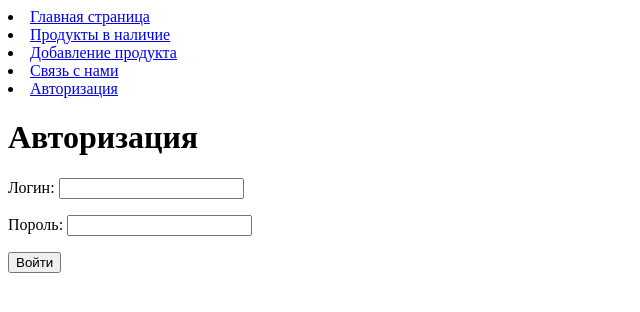
After one commit to MeDoeD21105/grabej, a Django app: page /login/ in a window 1280 px wide. The commit adds this page. Shown: the top 312 px of the page, without its empty margins (0-640 px from the left). Run offline with Django 5.2, Linux system fonts and the light colour scheme.

Commit message:
added authorization and forms authoriz, added login.html modif urls and views added class Authorized

```diff
--- a/Medoed/MedoedPJ/admin.py
+++ b/Medoed/MedoedPJ/admin.py
@@ -3,7 +3,7 @@ from django.contrib import admin
 from .models import *
 # Register your models here.
 class ProductAdmin(admin.ModelAdmin):
-     list_display = ("title","slug", "content", "price", "quantity", "sellerr")
+     list_display = ("title","slug", "content", "price", "quantity", "sellerr", "photo")
      prepopulated_fields = {"slug": ("title", )}
 
 admin.site.register(Product, ProductAdmin)
--- a/Medoed/MedoedPJ/forms.py
+++ b/Medoed/MedoedPJ/forms.py
@@ -1,7 +1,14 @@
 from django.forms import ModelForm
+from django import forms
+from django.contrib.auth.forms import AuthenticationForm
 from .models import *
 
 class Added_ProdForm(ModelForm):
     class Meta:
         model =  Product
         fields = ["title", "slug", "content", "photo", "price", "quantity", "sellerr"]
+
+
+class LoginUserForm(AuthenticationForm):
+    username = forms.CharField(label="Логин")
+    password = forms.CharField(label="Пороль")
--- a/Medoed/MedoedPJ/templates/MedoedPJ/index.html
+++ b/Medoed/MedoedPJ/templates/MedoedPJ/index.html
@@ -2,7 +2,8 @@
 
 
 {% block info %}
-    <h1>{{ title }}!index.html</h1>
+    <!-- <h1>{{ title }}!index.html</h1> -->
+    <h1>Продукты в наличие :</h1>
     {% for i in posts %}
     <h1>{{ i.title }}  </h1><p></p>
     <h2>{{ i.content |linebreaks|truncatewords:50 }}  </h2><p></p>
--- /dev/null
+++ b/Medoed/MedoedPJ/templates/MedoedPJ/login.html
@@ -0,0 +1,11 @@
+{% extends "MedoedPJ/base.html" %}
+
+
+{% block info %}
+<h1>{{ title }}</h1>
+<form method="post">
+    {% csrf_token %}
+    {{ form.as_p }}
+    <button type="submit">Войти</button>
+</form>
+{% endblock %}
--- a/Medoed/MedoedPJ/urls.py
+++ b/Medoed/MedoedPJ/urls.py
@@ -7,5 +7,6 @@ urlpatterns = [
     path("", BaseClass.as_view(), name= "Home"),
     path("add_prod/", ProdAddClass.as_view(), name= "add_prod"),
     path("contact/", ContactClass.as_view(), name= "contact"),
-    path('post/<slug:post_slug>/', ShowPost.as_view(), name='post'),
+    path("post/<slug:post_slug>/", ShowPost.as_view(), name='post'),
+    path("login/", LoginUserr.as_view(), name="login")
 ]
--- a/Medoed/MedoedPJ/utils.py
+++ b/Medoed/MedoedPJ/utils.py
@@ -2,7 +2,8 @@ points = [
         {"title":"Главная страница","url_name" : "Home"},
         {"title":"Продукты в наличие","url_name" : "info"},
         {"title":"Добавление продукта","url_name" : "add_prod"},
-        {"title":"Связь с нами","url_name" : "contact"}
+        {"title":"Связь с нами","url_name" : "contact"},
+        {"title":"Авторизация","url_name" : "login"},
           ]
 
 
--- a/Medoed/MedoedPJ/views.py
+++ b/Medoed/MedoedPJ/views.py
@@ -1,11 +1,11 @@
 from django.shortcuts import render
 from django.urls import reverse_lazy
+from django.contrib.auth.views import LoginView
+from django.views.generic import ListView, DetailView, FormView, CreateView
+
 from .models import *
 from .utils import *
 from .forms import *
-
-from django.views.generic import ListView, DetailView, FormView, CreateView
-
 # Create your views here.
 
 
@@ -65,3 +65,17 @@ class ShowPost(DataMixin, DetailView):
         c_def = self.get_user_context()
         context["title"] = context["posts"].title
         return dict(list(context.items()) + list(c_def.items()))
+
+
+class LoginUserr(DataMixin, LoginView):
+    form_class = LoginUserForm
+    template_name = "MedoedPJ/login.html"
+
+    def get_context_data(self, *, object_list=None, **kwargs):
+        context = super().get_context_data(**kwargs)
+        c_def = self.get_user_context()
+        context["title"] = "Авторизация"
+        return dict(list(context.items()) + list(c_def.items()))
+
+    def get_success_url(self) -> str:
+        return reverse_lazy("Home")
```
Also changed, not shown: Medoed/db.sqlite3, Medoed/media/photos/ /ogyrec_dkIoIqG.jpeg (added).
